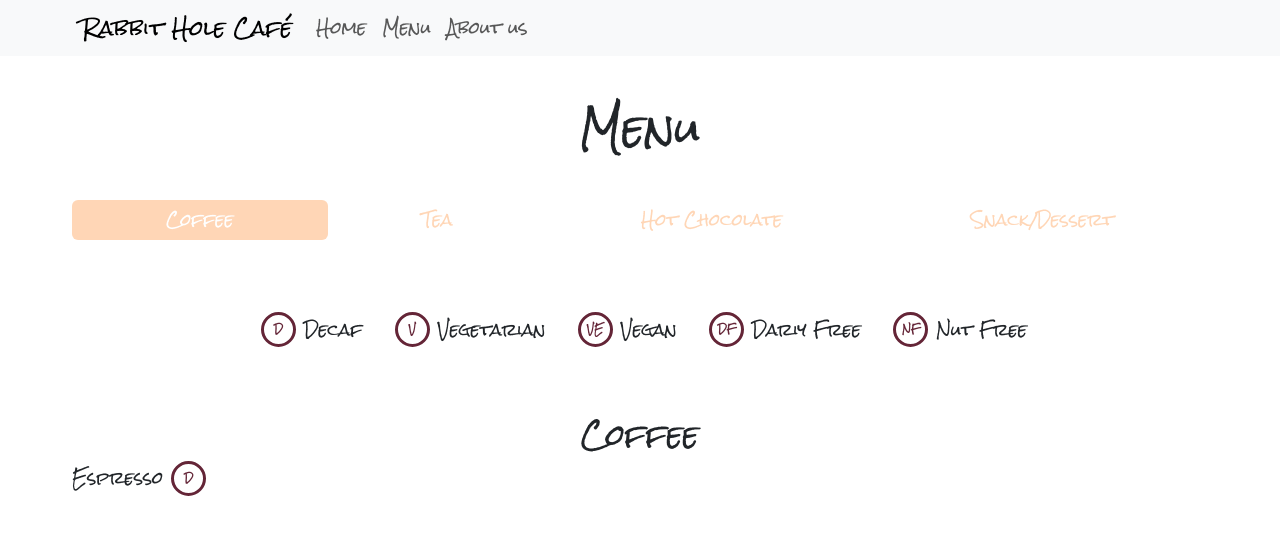
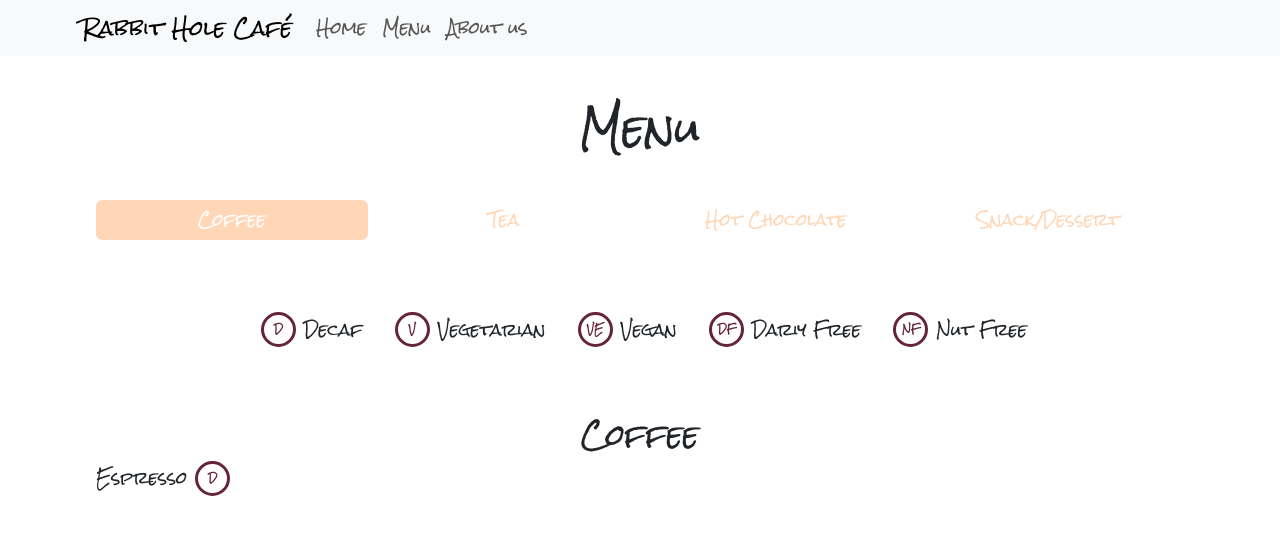
Before and after one commit to KaoriTsushima/rabbit-hole-cafe, a React (Create React App) app: page /menu in a window 1280 px wide. Shown: the top 534 px of the page. Built offline with nearby package versions, Linux system fonts and the light colour scheme; a web font is replaced by a local one.

Commit message:
changed menu to justify

```diff
--- a/src/Menu.jsx
+++ b/src/Menu.jsx
@@ -40,8 +40,8 @@ export default function Menu() {
     <h1>Menu</h1>
 
     <Tab.Container defaultActiveKey="Coffee">
-      <div className="d-flex flex-column mx-4 mt-5 gap-5">
-        <Nav variant="pills" fill>
+      <div className="d-flex flex-column mx-5 mt-5 gap-5">
+        <Nav variant="pills" justify>
           <Nav.Item>
             <Nav.Link eventKey="Coffee">Coffee</Nav.Link>
           </Nav.Item>
```
